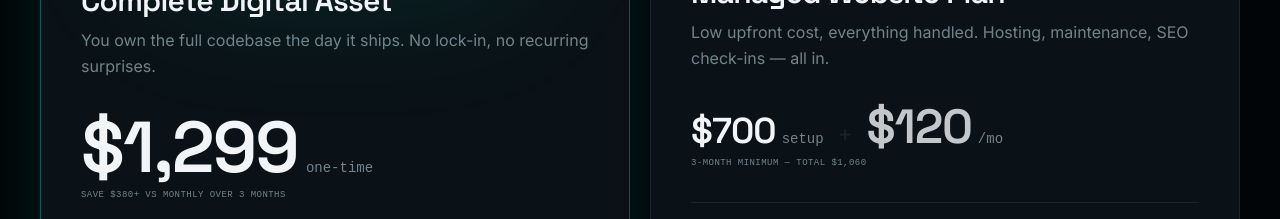
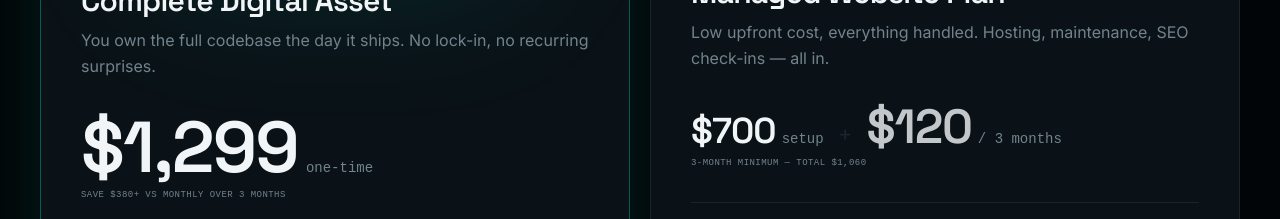
Before and after one commit to spoutyfc/mannystechfurnish, a Next.js app: page / in a window 1280 px wide. Shown: the part 5760-5979 px from the top of the page. Built offline with nearby package versions, Linux system fonts and the light colour scheme.

Commit message:
feat: update pricing display to reflect 3-month plan details
Co-authored-by: spoutyfc <105684374+spoutyfc@users.noreply.github.com>

```diff
--- a/app/page.tsx
+++ b/app/page.tsx
@@ -631,7 +631,7 @@ export default function Home() {
                       <span className="font-mono text-sm text-muted-foreground">setup</span>
                       <span className="mx-2 font-display text-2xl text-border">+</span>
                       <span className="font-display text-5xl font-semibold tracking-tight text-foreground/80">$120</span>
-                      <span className="font-mono text-sm text-muted-foreground">/mo</span>
+                      <span className="font-mono text-sm text-muted-foreground">/ 3 months</span>
                     </div>
                     <p className="mt-1.5 font-mono text-[9px] uppercase tracking-wider text-muted-foreground">
                       3-month minimum — total $1,060
```
